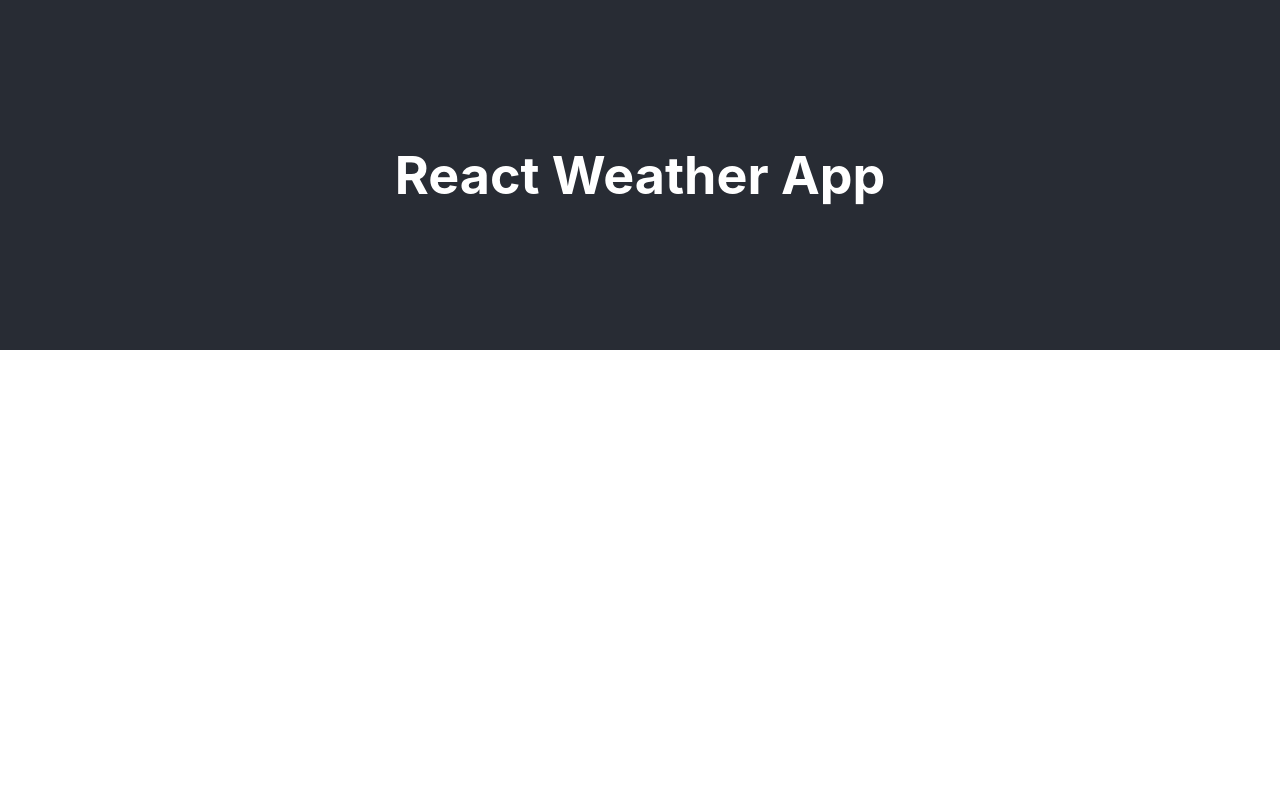
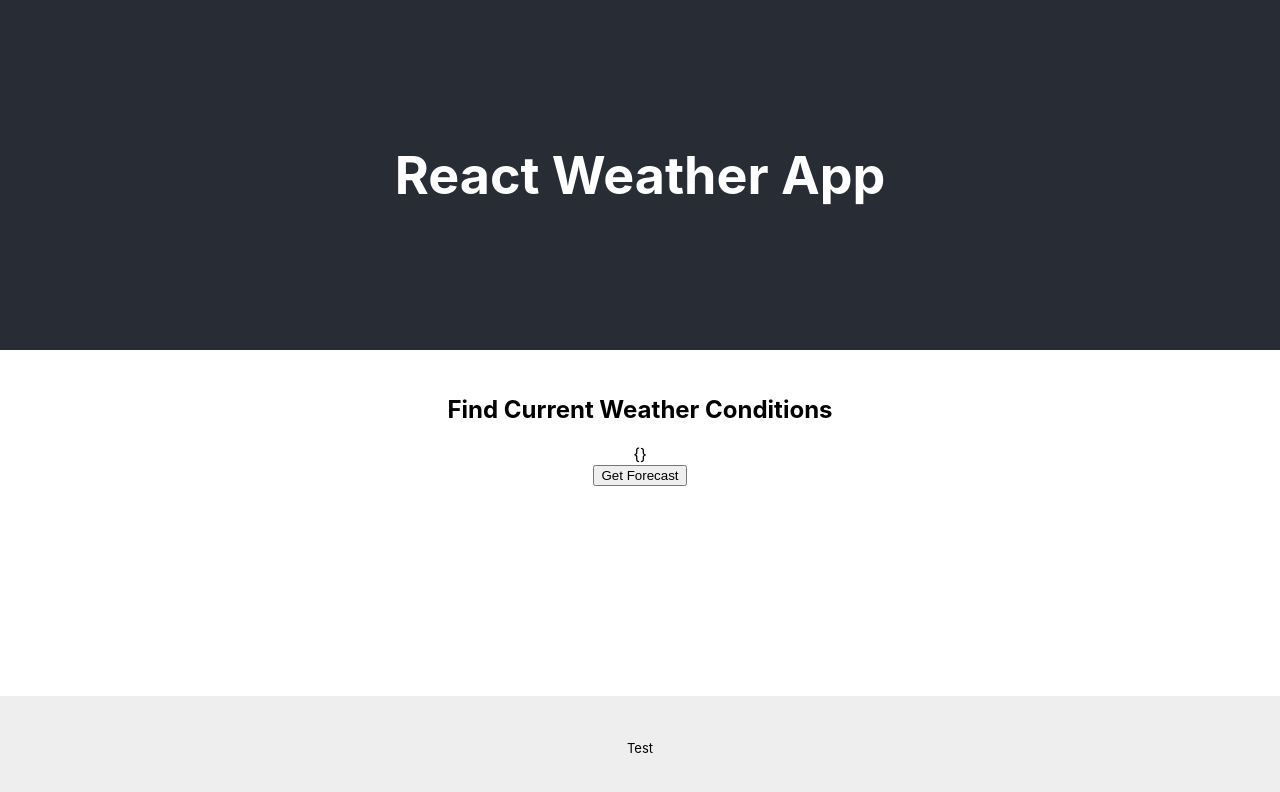
Before and after one commit to Gorgutzz/weather-app, a React (Create React App) app: page / in a window 1280 px wide. Shown: the top 792 px of the page. Built offline with nearby package versions, Linux system fonts and the light colour scheme.

Commit message:
import forecast in app

```diff
--- a/src/App.js
+++ b/src/App.js
@@ -1,14 +1,19 @@
-import logo from './logo.svg';
+import React from 'react';
 import './App.css';
-
+import Forecast from "./components/Forecast/Forecast";
 function App() {
  return (
    <div className="App">
      <header className="App-header">
        <h1>React Weather App</h1>
      </header>
+     <main>
+       <Forecast />
+     </main>
+     <footer>
+       Test
+     </footer>
    </div>
  );
 }
-
 export default App;
--- a/src/components/Forecast/Forecast.js
+++ b/src/components/Forecast/Forecast.js
@@ -13,8 +13,9 @@ const Forecast = () => {
      		"x-rapidapi-host": "community-open-weather-map.p.rapidapi.com"
      	}
      })
+     .then(response => response.json())
      .then(response => {
-     	console.log(response);
+         setResponseObj(response)
      })
      .catch(err => {
      	console.error(err);
```
Lines whose indentation alone changed are shown as unchanged.
